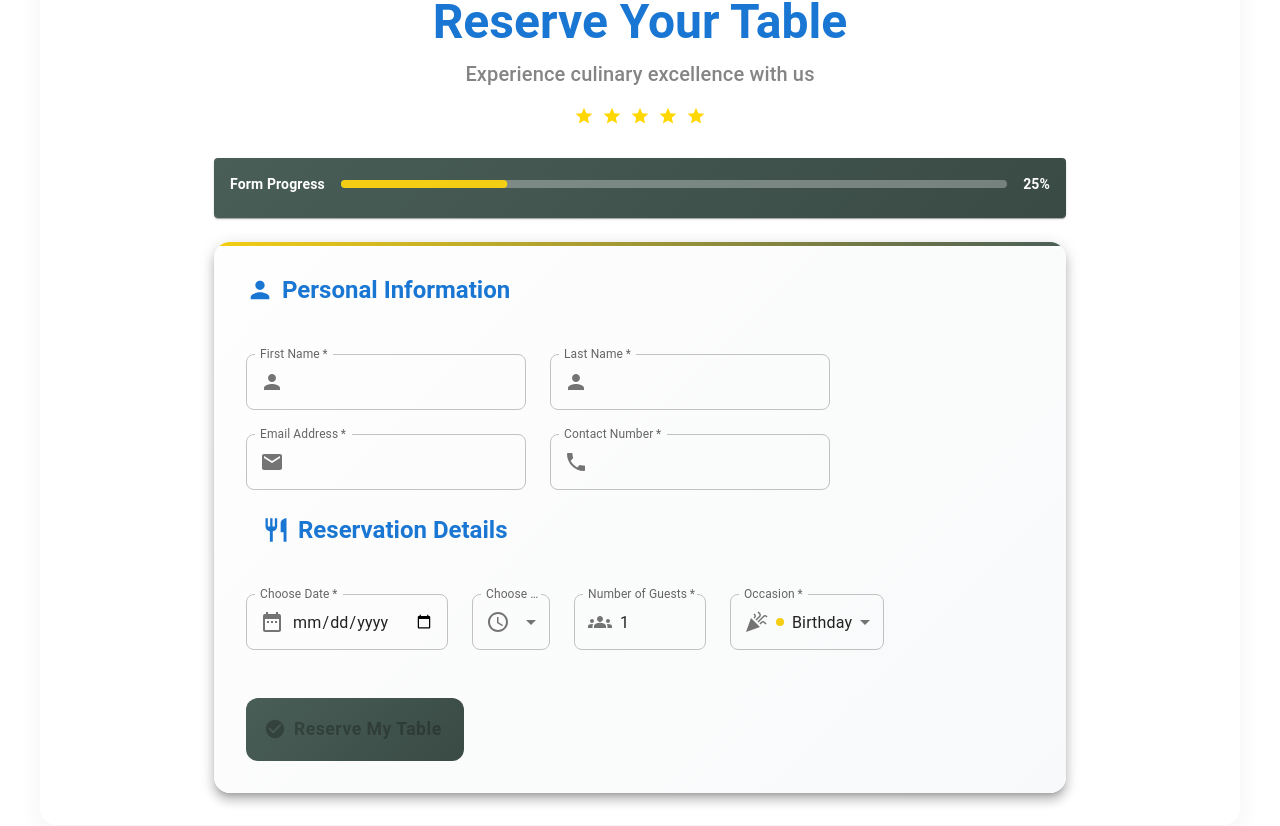
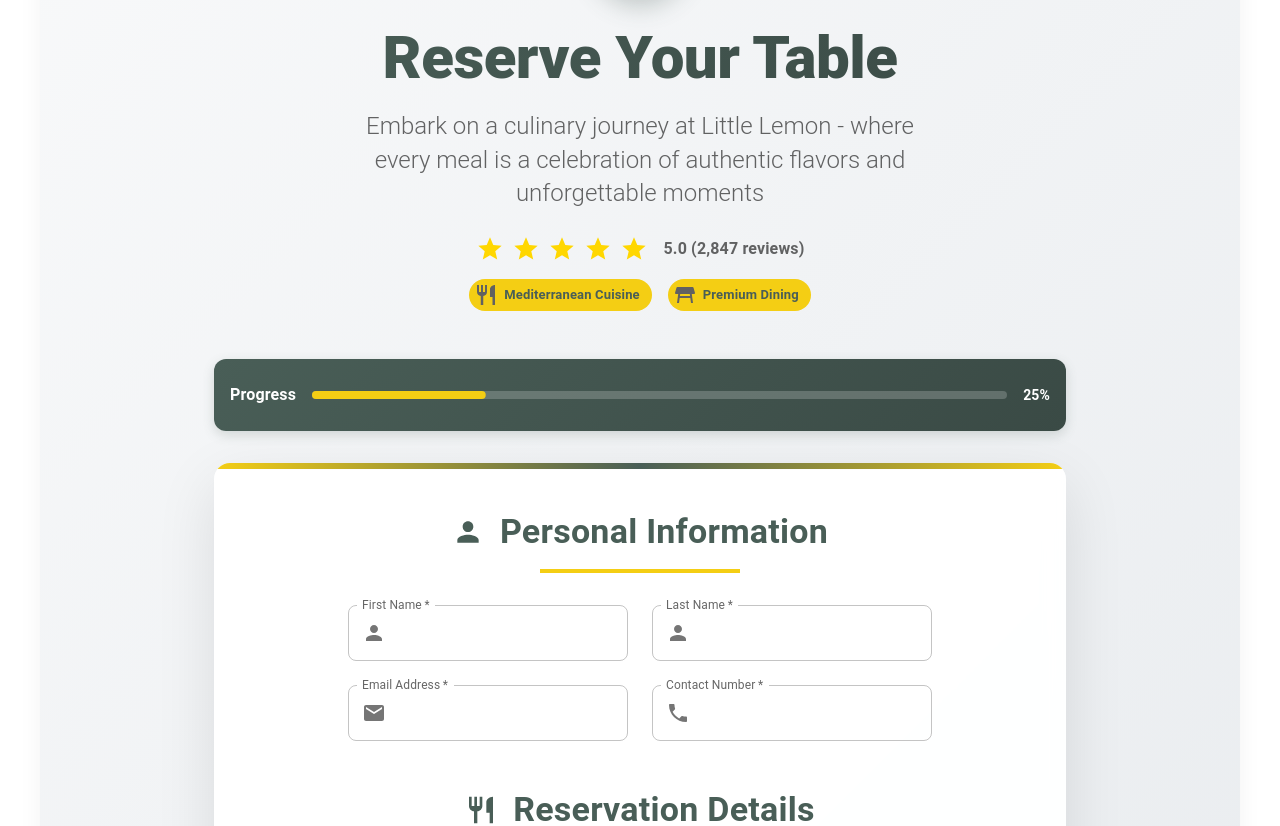
Before and after one commit to huzaifa-frontend/little-lemon-app, a React (Create React App) app: page /booking in a window 1280 px wide. Shown: the part 319-1145 px from the top of the page. Built offline with nearby package versions, Linux system fonts and the light colour scheme.

Commit message:
Update BookingForm.js

```diff
--- a/src/components/common/BookingForm.js
+++ b/src/components/common/BookingForm.js
@@ -23,8 +23,8 @@
   LinearProgress,
   Card,
   CardContent,
-  IconButton,
   InputAdornment,
+  Divider,
 } from "@mui/material";
 import MuiAlert from "@mui/material/Alert";
 import {
@@ -38,6 +38,8 @@
   Celebration,
   CheckCircle,
   Star,
+  TableRestaurant,
+  LocalDining,
 } from "@mui/icons-material";
 
 const Alert = React.forwardRef(function Alert(props, ref) {
@@ -114,10 +116,10 @@
     }
   };
 
-  const getProgressValue = () => {
+  const getProgressValue = React.useMemo(() => {
     const filledFields = Object.values(formik.values).filter(value => value !== "" && value !== null).length;
     return (filledFields / Object.keys(formik.values).length) * 100;
-  };
+  }, [formik.values.firstName, formik.values.lastName, formik.values.email, formik.values.contact, formik.values.date, formik.values.time, formik.values.guests, formik.values.occasion]);
 
   const occasionColors = {
     Birthday: "#f4ce14",
@@ -126,53 +128,120 @@
   };
 
   return (
-    <Container maxWidth="md" sx={{ py: 4 }}>
-      {/* Header Section */}
+    <Box
+      sx={{
+        minHeight: "100vh",
+        background: "linear-gradient(135deg, #f8f9fa 0%, #e9ecef 100%)",
+        py: 4,
+      }}
+    >
+      <Container maxWidth="md">
+        {/* Enhanced Header Section */}
         <Fade in={true} timeout={1000}>
-        <Box textAlign="center" mb={4}>
+          <Box textAlign="center" mb={6}>
             <Zoom in={true} timeout={1200}>
               <Avatar
                 sx={{
-                width: 80,
-                height: 80,
+                  width: 100,
+                  height: 100,
                   mx: "auto",
-                mb: 2,
+                  mb: 3,
                   background: "linear-gradient(135deg, #495e57 0%, #3a4a45 100%)",
+                  boxShadow: "0 8px 24px rgba(73, 94, 87, 0.3)",
                 }}
               >
-              <Restaurant sx={{ fontSize: 40 }} />
+                <LocalDining sx={{ fontSize: 50 }} />
               </Avatar>
             </Zoom>
-          <Typography variant="h3" component="h1" fontWeight={700} color="primary" mb={1}>
+
+            <Typography
+              variant="h2"
+              component="h1"
+              fontWeight={800}
+              sx={{
+                background: "linear-gradient(135deg, #495e57 0%, #3a4a45 100%)",
+                backgroundClip: "text",
+                WebkitBackgroundClip: "text",
+                WebkitTextFillColor: "transparent",
+                mb: 2,
+                fontSize: { xs: "2.5rem", md: "3.75rem" },
+              }}
+            >
               Reserve Your Table
             </Typography>
-          <Typography variant="h6" color="text.secondary" sx={{ opacity: 0.8 }}>
-            Experience culinary excellence with us
+
+            <Typography
+              variant="h5"
+              sx={{
+                color: "text.secondary",
+                fontWeight: 300,
+                mb: 3,
+                maxWidth: 600,
+                mx: "auto",
+                lineHeight: 1.4,
+              }}
+            >
+              Embark on a culinary journey at Little Lemon - where every meal is a celebration of authentic flavors and unforgettable moments
             </Typography>
-          <Box display="flex" justifyContent="center" mt={2} gap={1}>
+
+            <Box display="flex" justifyContent="center" alignItems="center" gap={1} mb={2}>
               {[1, 2, 3, 4, 5].map((star) => (
-              <Star key={star} sx={{ color: "#FFD700", fontSize: 20 }} />
+                <Star key={star} sx={{ color: "#FFD700", fontSize: 28 }} />
               ))}
+              <Typography variant="body1" sx={{ ml: 1, fontWeight: 600, color: "text.secondary" }}>
+                5.0 (2,847 reviews)
+              </Typography>
+            </Box>
+
+            <Box display="flex" justifyContent="center" gap={2} flexWrap="wrap">
+              <Chip
+                icon={<Restaurant />}
+                label="Mediterranean Cuisine"
+                sx={{
+                  backgroundColor: "#f4ce14",
+                  color: "#495e57",
+                  fontWeight: 600,
+                }}
+              />
+              <Chip
+                icon={<TableRestaurant />}
+                label="Premium Dining"
+                sx={{
+                  backgroundColor: "#f4ce14",
+                  color: "#495e57",
+                  fontWeight: 600,
+                }}
+              />
             </Box>
           </Box>
         </Fade>
 
         {/* Progress Bar */}
         <Slide direction="down" in={true} timeout={800}>
-        <Card sx={{ mb: 3, background: "linear-gradient(135deg, #495e57 0%, #3a4a45 100%)" }}>
-          <CardContent sx={{ py: 2 }}>
+          <Card sx={{
+            mb: 4,
+            background: "linear-gradient(135deg, #495e57 0%, #3a4a45 100%)",
+            borderRadius: 3,
+            boxShadow: "0 4px 12px rgba(73, 94, 87, 0.2)",
+          }}>
+            <CardContent sx={{ py: { xs: 2, md: 3 } }}>
               <Box display="flex" alignItems="center" gap={2}>
-              <Typography variant="body2" color="white" fontWeight={600}>
-                Form Progress
+                <Typography
+                  variant="body1"
+                  color="white"
+                  fontWeight={600}
+                  sx={{ fontSize: { xs: "0.85rem", md: "1rem" } }}
+                >
+                  Progress
                 </Typography>
                 <Box flexGrow={1}>
                   <LinearProgress
                     variant="determinate"
-                  value={getProgressValue()}
+                    value={getProgressValue}
                     sx={{
-                    height: 8,
+                      height: { xs: 6, md: 8 },
                       borderRadius: 4,
-                    backgroundColor: "rgba(255,255,255,0.3)",
+                      backgroundColor: "rgba(255,255,255,0.2)",
                       "& .MuiLinearProgress-bar": {
                         backgroundColor: "#f4ce14",
                         borderRadius: 4,
@@ -180,8 +249,13 @@
                     }}
                   />
                 </Box>
-              <Typography variant="body2" color="white" fontWeight={600}>
-                {Math.round(getProgressValue())}%
+                <Typography
+                  variant="body2"
+                  color="white"
+                  fontWeight={600}
+                  sx={{ fontSize: { xs: "0.75rem", md: "0.875rem" } }}
+                >
+                  {Math.round(getProgressValue)}%
                 </Typography>
               </Box>
             </CardContent>
@@ -191,40 +265,55 @@
         {/* Main Form */}
         <Fade in={true} timeout={1200}>
           <Paper
-          elevation={8}
+            elevation={12}
             sx={{
-            p: { xs: 3, md: 4 },
+              p: { xs: 4, md: 6 },
               borderRadius: 4,
-            background: "linear-gradient(135deg, #fefefe 0%, #f8f9fa 100%)",
+              background: "rgba(255, 255, 255, 0.95)",
+              backdropFilter: "blur(10px)",
               position: "relative",
               overflow: "hidden",
+              boxShadow: "0 20px 60px rgba(0, 0, 0, 0.1)",
               "&::before": {
                 content: '""',
                 position: "absolute",
                 top: 0,
                 left: 0,
                 right: 0,
-              height: 4,
-              background: "linear-gradient(90deg, #f4ce14 0%, #495e57 100%)",
+                height: 6,
+                background: "linear-gradient(90deg, #f4ce14 0%, #495e57 50%, #f4ce14 100%)",
               },
             }}
           >
             <Box component="form" onSubmit={formik.handleSubmit} noValidate>
-            <Grid container spacing={3}>
-              {/* Personal Information Heading */}
-              <Grid item xs={12}>
+              {/* Personal Information Section */}
+              <Box mb={6}>
                 <Fade in={true} timeout={600}>
-                  <Box mb={3} display="flex" justifyContent="center" alignItems="center" gap={1}>
-                    <Person sx={{ fontSize: 28 }} color="primary" />
-                    <Typography variant="h5" fontWeight={600} color="primary">
+                  <Box textAlign="center" mb={4}>
+                    <Box
+                      display="flex"
+                      justifyContent="center"
+                      alignItems="center"
+                      gap={2}
+                      mb={2}
+                    >
+                      <Person sx={{ fontSize: 32, color: "#495e57" }} />
+                      <Typography
+                        variant="h4"
+                        fontWeight={700}
+                        sx={{
+                          color: "#495e57",
+                          position: "relative",
+                        }}
+                      >
                         Personal Information
                       </Typography>
                     </Box>
+                    <Divider sx={{ maxWidth: 200, mx: "auto", borderWidth: 2, borderColor: "#f4ce14" }} />
+                  </Box>
                 </Fade>
-              </Grid>
 
-              {/* Personal Information Inputs */}
-              <Grid container spacing={3}>
+                <Grid container spacing={3} justifyContent="center">
                   <Grid item xs={12} md={6}>
                     <Zoom in={true} timeout={800} style={{ transitionDelay: "100ms" }}>
                       <TextField
@@ -248,10 +337,8 @@
                         sx={{
                           "& .MuiOutlinedInput-root": {
                             borderRadius: 2,
-                          transition: "all 0.3s ease-in-out",
-                          "&:hover": {
-                            transform: "translateY(-2px)",
-                            boxShadow: "0 4px 8px rgba(0,0,0,0.1)",
+                            "&.Mui-focused": {
+                              boxShadow: "0 2px 8px rgba(73, 94, 87, 0.15)",
                             },
                           },
                         }}
@@ -282,16 +369,13 @@
                         sx={{
                           "& .MuiOutlinedInput-root": {
                             borderRadius: 2,
-                          transition: "all 0.3s ease-in-out",
-                          "&:hover": {
-                            transform: "translateY(-2px)",
-                            boxShadow: "0 4px 8px rgba(0,0,0,0.1)",
+                            "&.Mui-focused": {
+                              boxShadow: "0 2px 8px rgba(73, 94, 87, 0.15)",
                             },
                           },
                         }}
                       />
                     </Zoom>
-                </Grid>
                   </Grid>
 
                   <Grid item xs={12} md={6}>
@@ -318,10 +402,8 @@
                         sx={{
                           "& .MuiOutlinedInput-root": {
                             borderRadius: 2,
-                        transition: "all 0.3s ease-in-out",
-                        "&:hover": {
-                          transform: "translateY(-2px)",
-                          boxShadow: "0 4px 8px rgba(0,0,0,0.1)",
+                            "&.Mui-focused": {
+                              boxShadow: "0 2px 8px rgba(73, 94, 87, 0.15)",
                             },
                           },
                         }}
@@ -353,31 +435,44 @@
                         sx={{
                           "& .MuiOutlinedInput-root": {
                             borderRadius: 2,
-                        transition: "all 0.3s ease-in-out",
-                        "&:hover": {
-                          transform: "translateY(-2px)",
-                          boxShadow: "0 4px 8px rgba(0,0,0,0.1)",
+                            "&.Mui-focused": {
+                              boxShadow: "0 2px 8px rgba(73, 94, 87, 0.15)",
                             },
                           },
                         }}
                       />
                     </Zoom>
                   </Grid>
+                </Grid>
+              </Box>
+
               {/* Reservation Details Section */}
-              <Grid container justifyContent="center" mb={3}>
-                <Grid item xs={12}>
-                  <Slide direction="left" in={true} timeout={600}>
-                    <Box display="flex" alignItems="center" gap={1} px={2}>
-                      <Restaurant sx={{ fontSize: 28 }} color="primary" />
-                      <Typography variant="h5" fontWeight={600} color="primary">
+              <Box mb={6}>
+                <Slide direction="up" in={true} timeout={600}>
+                  <Box textAlign="center" mb={4}>
+                    <Box
+                      display="flex"
+                      justifyContent="center"
+                      alignItems="center"
+                      gap={2}
+                      mb={2}
+                    >
+                      <Restaurant sx={{ fontSize: 32, color: "#495e57" }} />
+                      <Typography
+                        variant="h4"
+                        fontWeight={700}
+                        sx={{
+                          color: "#495e57",
+                        }}
+                      >
                         Reservation Details
                       </Typography>
                     </Box>
+                    <Divider sx={{ maxWidth: 200, mx: "auto", borderWidth: 2, borderColor: "#f4ce14" }} />
+                  </Box>
                 </Slide>
-                </Grid>
-              </Grid>
 
-              <Grid container spacing={3}>
+                <Grid container spacing={3} justifyContent="center">
                   <Grid item xs={12} md={6}>
                     <Zoom in={true} timeout={800} style={{ transitionDelay: "500ms" }}>
                       <TextField
@@ -403,10 +498,8 @@
                         sx={{
                           "& .MuiOutlinedInput-root": {
                             borderRadius: 2,
-                          transition: "all 0.3s ease-in-out",
-                          "&:hover": {
-                            transform: "translateY(-2px)",
-                            boxShadow: "0 4px 8px rgba(0,0,0,0.1)",
+                            "&.Mui-focused": {
+                              boxShadow: "0 2px 8px rgba(73, 94, 87, 0.15)",
                             },
                           },
                         }}
@@ -423,10 +516,8 @@
                         sx={{
                           "& .MuiOutlinedInput-root": {
                             borderRadius: 2,
-                          transition: "all 0.3s ease-in-out",
-                          "&:hover": {
-                            transform: "translateY(-2px)",
-                            boxShadow: "0 4px 8px rgba(0,0,0,0.1)",
+                            "&.Mui-focused": {
+                              boxShadow: "0 2px 8px rgba(73, 94, 87, 0.15)",
                             },
                           },
                         }}
@@ -486,11 +577,13 @@
                         }}
                         sx={{
                           "& .MuiOutlinedInput-root": {
-                          borderRadius: 2,
-                          transition: "all 0.3s ease-in-out",
+                            borderRadius: 3,
+                            transition: "box-shadow 0.2s ease-in-out",
                             "&:hover": {
-                            transform: "translateY(-2px)",
-                            boxShadow: "0 4px 8px rgba(0,0,0,0.1)",
+                              boxShadow: "0 4px 8px rgba(0,0,0,0.08)",
+                            },
+                            "&.Mui-focused": {
+                              boxShadow: "0 4px 12px rgba(73, 94, 87, 0.15)",
                             },
                           },
                         }}
@@ -506,11 +599,13 @@
                         required
                         sx={{
                           "& .MuiOutlinedInput-root": {
-                          borderRadius: 2,
-                          transition: "all 0.3s ease-in-out",
+                            borderRadius: 3,
+                            transition: "box-shadow 0.2s ease-in-out",
                             "&:hover": {
-                            transform: "translateY(-2px)",
-                            boxShadow: "0 4px 8px rgba(0,0,0,0.1)",
+                              boxShadow: "0 4px 8px rgba(0,0,0,0.08)",
+                            },
+                            "&.Mui-focused": {
+                              boxShadow: "0 4px 12px rgba(73, 94, 87, 0.15)",
                             },
                           },
                         }}
@@ -555,45 +650,49 @@
                     </Zoom>
                   </Grid>
                 </Grid>
+              </Box>
 
               {/* Submit Button */}
-              <Grid item xs={12}>
+              <Box textAlign="center">
                 <Zoom in={true} timeout={1000} style={{ transitionDelay: "900ms" }}>
-                  <Box sx={{ mt: 3 }}>
                   <Button
                     type="submit"
                     variant="contained"
                     disabled={!formik.isValid || isSubmitting}
-                      fullWidth
                     size="large"
                     startIcon={isSubmitting ? null : <CheckCircle />}
                     sx={{
-                        py: 2,
-                        borderRadius: 3,
+                      py: { xs: 1, md: 2 },
+                      px: { xs: 3, md: 4 },
+                      borderRadius: 2,
                       background: isSubmitting
-                          ? "linear-gradient(135deg, #ccc 0%, #999 100%)"
-                          : "linear-gradient(135deg, #495e57 0%, #3a4a45 100%)",
-                        fontWeight: 700,
-                        fontSize: "1.1rem",
+                        ? "#999"
+                        : "#495e57",
+                      fontWeight: 600,
+                      fontSize: { xs: "0.9rem", md: "1.1rem" },
                       textTransform: "none",
-                        boxShadow: "0 4px 15px rgba(73, 94, 87, 0.4)",
-                        transition: "all 0.3s ease-in-out",
+                      minWidth: { xs: "auto", md: 200 },
+                      width: { xs: "100%", sm: "auto" },
+                      maxWidth: { xs: "280px", sm: "none" },
+                      mx: { xs: "auto", sm: 0 },
+                      boxShadow: "0 4px 12px rgba(73, 94, 87, 0.3)",
                       "&:hover": {
-                          transform: "translateY(-3px)",
-                          boxShadow: "0 6px 20px rgba(73, 94, 87, 0.6)",
-                          background: "linear-gradient(135deg, #f4ce14 0%, #e6b800 100%)",
+                        background: isSubmitting ? "#999" : "#f4ce14",
+                        color: "#495e57",
+                        boxShadow: "0 6px 16px rgba(73, 94, 87, 0.4)",
                       },
-                        "&:active": {
-                          transform: "translateY(-1px)",
+                      "&:disabled": {
+                        background: "#ccc",
+                        color: "#666",
                       },
                     }}
                   >
                     {isSubmitting ? (
-                        <Box display="flex" alignItems="center" gap={2}>
+                      <Box display="flex" alignItems="center" gap={1.5}>
                         <Box
                           sx={{
-                              width: 20,
-                              height: 20,
+                            width: 16,
+                            height: 16,
                             border: "2px solid #fff",
                             borderTop: "2px solid transparent",
                             borderRadius: "50%",
@@ -604,16 +703,14 @@
                             },
                           }}
                         />
-                          Processing...
+                        Booking...
                       </Box>
                     ) : (
-                        "Reserve My Table"
+                      "Reserve Table"
                     )}
                   </Button>
+                </Zoom>
               </Box>
-                </Zoom>
-              </Grid>
-            </Grid>
             </Box>
           </Paper>
         </Fade>
@@ -630,17 +727,19 @@
             severity="success"
             onClose={() => setOpenSnackbar(false)}
             sx={{
-            borderRadius: 2,
+              borderRadius: 3,
               fontWeight: 600,
+              fontSize: "1.1rem",
               "& .MuiAlert-icon": {
-              fontSize: 24,
+                fontSize: 28,
               },
             }}
           >
-          🎉 Reservation confirmed! We can't wait to serve you!
+            🎉 Reservation confirmed! We can't wait to serve you at Little Lemon!
           </Alert>
         </Snackbar>
       </Container>
+    </Box>
   );
 }
 
```
Lines whose indentation alone changed are shown as unchanged.
